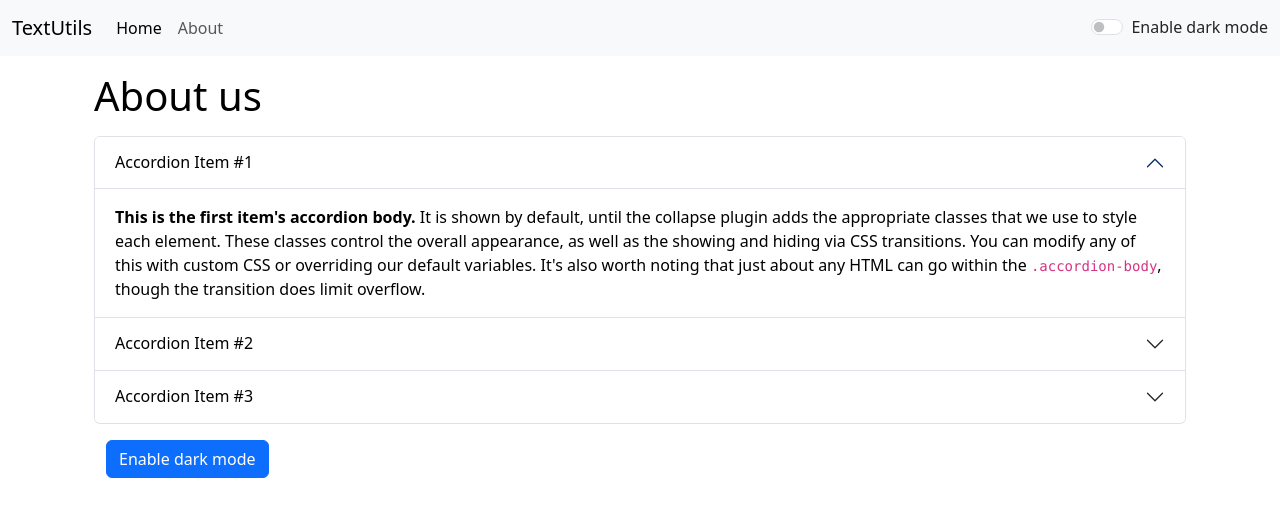
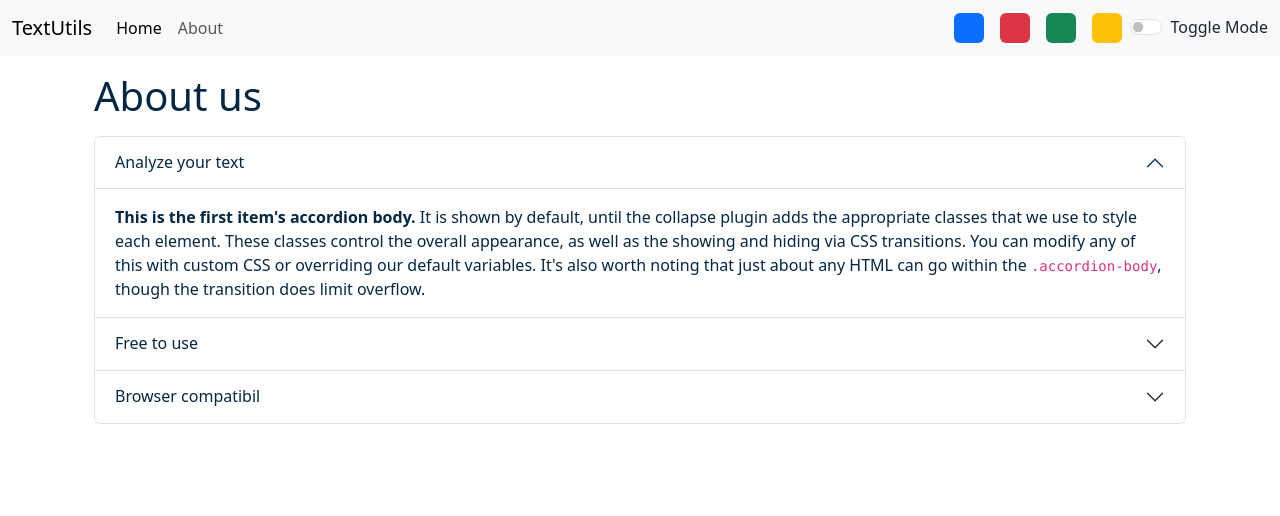
Before and after one commit to faiz-webdev/reactjs, a React (Create React App) app: page /about in a window 1280 px wide. Shown: the top 516 px of the page. Built offline with nearby package versions, Linux system fonts and the light colour scheme.

Commit message:
add color pallet

```diff
--- a/src/App.js
+++ b/src/App.js
@@ -23,7 +23,18 @@ function App() {
     }, 1500);
   };
 
-  const toggleMode = () => {
+  const removeBodyClasses = () => {
+    document.body.classList.remove("bg-light");
+    document.body.classList.remove("bg-dark");
+    document.body.classList.remove("bg-warning");
+    document.body.classList.remove("bg-danger");
+    document.body.classList.remove("bg-success");
+  };
+
+  const toggleMode = (cls) => {
+    console.log(cls);
+    removeBodyClasses();
+    document.body.classList.add(`bg-${cls}`);
     if (mode === "dark") {
       setMode("light");
       document.body.style.backgroundColor = "white";
@@ -40,11 +51,16 @@ function App() {
     <>
       {/* <Navbar title="TeXtUtils" aboutText="About website" /> */}
       <Router>
-        <Navbar title="TextUtils" mode={mode} toggleMode={toggleMode} aboutText="About" />
+        <Navbar
+          title="TextUtils"
+          mode={mode}
+          toggleMode={toggleMode}
+          aboutText="About"
+        />
         <Alert alert={alert} />
         <div className="container my-3">
           <Routes>
-            <Route exact path="/about" element={<About />} />
+            <Route exact path="/about" element={<About mode={mode} />} />
             <Route
               path="/"
               element={
--- a/src/components/About.js
+++ b/src/components/About.js
@@ -1,32 +1,18 @@
 import React, { useState } from "react";
 
-export default function About() {
-  const [myStyle, setMyStyle] = useState({
-    color: "black",
-    backgroundColor: "white",
-  });
-  const [buttonText, setButtonText] = useState(`Enable dark mode`);
+export default function About(props) {
+  // const [myStyle, setMyStyle] = useState({
+  //   color: "black",
+  //   backgroundColor: "white",
+  // });
 
-  const toggleStyle = () => {
-    if (myStyle.color === "black") {
-      setMyStyle({
-        color: "white",
-        backgroundColor: "black",
-        border: "1px solid white",
-      });
-      setButtonText("Enable light mode");
-    } else {
-      setMyStyle({
-        color: "black",
-        backgroundColor: "white",
-      });
-
-      setButtonText("Enable dark mode");
-    }
+  let myStyle = {
+    color: props.mode === "dark" ? "white" : "#042743",
+    backgroundColor: props.mode === "dark" ? "rgb(36 74 104)" : "white",
   };
 
   return (
-    <div className="container" style={myStyle}>
+    <div className="container" style={{color: props.mode === "dark" ? "white" : "#042743"}}>
       <h1 className="my-3">About us</h1>
       <div className="accordion" id="accordionExample">
         <div className="accordion-item">
@@ -40,7 +26,7 @@ export default function About() {
               aria-controls="collapseOne"
               style={myStyle}
             >
-              Accordion Item #1
+              Analyze your text
             </button>
           </h2>
           <div
@@ -71,7 +57,7 @@ export default function About() {
               aria-controls="collapseTwo"
               style={myStyle}
             >
-              Accordion Item #2
+              Free to use
             </button>
           </h2>
           <div
@@ -102,7 +88,7 @@ export default function About() {
               aria-controls="collapseThree"
               style={myStyle}
             >
-              Accordion Item #3
+              Browser compatibil
             </button>
           </h2>
           <div
@@ -123,11 +109,6 @@ export default function About() {
           </div>
         </div>
       </div>
-      <div className="container my-3">
-        <button type="button" className="btn btn-primary" onClick={toggleStyle}>
-          {buttonText}
-        </button>
-      </div>
     </div>
   );
 }
--- a/src/components/Alert.js
+++ b/src/components/Alert.js
@@ -6,14 +6,16 @@ function Alert(props) {
     return lower.charAt(0).toUpperCase() + word.slice(1);
   };
   return (
-    props.alert && (
+    <div style={{ height: "50%" }}>
+      {props.alert && (
         <div
           className={`alert alert-${props.alert.type} alert-dismissible fade show`}
           role="alert"
         >
           <strong>{capitalize(props.alert.type)}</strong>: {props.alert.msg}
         </div>
-    )
+      )}
+    </div>
   );
 }
 
--- a/src/components/Navbar.js
+++ b/src/components/Navbar.js
@@ -35,6 +35,36 @@ export default function Navbar(props) {
               </Link>
             </li>
           </ul>
+          <div className="d-flex">
+            <div
+              onClick={() => {
+                props.toggleMode("primary");
+              }}
+              className="bg-primary rounded mx-2"
+              style={{ height: "30px", width: "30px", cursor: "pointer" }}
+            ></div>
+            <div
+              onClick={() => {
+                props.toggleMode("danger");
+              }}
+              className="bg-danger rounded mx-2"
+              style={{ height: "30px", width: "30px", cursor: "pointer" }}
+            ></div>
+            <div
+              onClick={() => {
+                props.toggleMode("success");
+              }}
+              className="bg-success rounded mx-2"
+              style={{ height: "30px", width: "30px", cursor: "pointer" }}
+            ></div>
+            <div
+              onClick={() => {
+                props.toggleMode("warning");
+              }}
+              className="bg-warning rounded mx-2"
+              style={{ height: "30px", width: "30px", cursor: "pointer" }}
+            ></div>
+          </div>
           <div
             className={`form-check form-switch text-${
               props.mode === "light" ? "dark" : "light"
@@ -44,13 +74,16 @@ export default function Navbar(props) {
               className="form-check-input"
               type="checkbox"
               id="flexSwitchCheckChecked"
-              onClick={props.toggleMode}
+              onClick={() => {
+                props.toggleMode(null);
+              }}
             />
             <label
               className="form-check-label"
               htmlFor="flexSwitchCheckChecked"
             >
-              Enable {props.mode === "light" ? "dark" : "light"} mode
+              {/* Enable {props.mode === "light" ? "dark" : "light"} mode */}
+              Toggle Mode
             </label>
           </div>
         </div>
--- a/src/components/TextForm.js
+++ b/src/components/TextForm.js
@@ -27,6 +27,7 @@ export default function TextForm(props) {
     text.select();
     text.setSelectionRange(0, 99999);
     navigator.clipboard.writeText(text.value);
+    document.getSelection().removeAllRanges();
 
     props.showAlert("Copied to clipboard!", "success");
   };
@@ -53,21 +54,21 @@ export default function TextForm(props) {
             value={text}
             onChange={handleOnChange}
             style={{
-              backgroundColor: props.mode === "dark" ? "gray" : "white",
+              backgroundColor: props.mode === "dark" ? "#13466e" : "white",
               color: props.mode === "dark" ? "white" : "#042743",
             }}
           ></textarea>
         </div>
-        <button className="btn btn-primary mx-2" onClick={handleUpClick}>
+        <button disabled={text.length===0} className="btn btn-primary mx-2 my-1" onClick={handleUpClick}>
           Convert to Uppercase
         </button>
-        <button className="btn btn-primary mx-2" onClick={handleLoClick}>
+        <button disabled={text.length===0} className="btn btn-primary mx-2 my-1" onClick={handleLoClick}>
           Convert to LowerCase
         </button>
-        <button className="btn btn-primary mx-2" onClick={copyText}>
+        <button disabled={text.length===0} className="btn btn-primary mx-2 my-1" onClick={copyText}>
           Copy Text
         </button>
-        <button className="btn btn-primary mx-2" onClick={removeSpace}>
+        <button disabled={text.length===0} className="btn btn-primary mx-2 my-1" onClick={removeSpace}>
           Remove extra spaces
         </button>
       </div>
@@ -77,14 +78,15 @@ export default function TextForm(props) {
       >
         <h1>Your text summary</h1>
         <p>
-          {text.split(" ").length} words and {text.length} characters
+          {text.split(" ").filter((el) => el.length !== 0).length} words and{" "}
+          {text.length} characters
         </p>
-        <p>{0.008 * text.split(" ").length} Minutes read</p>
+        <p>{0.008 * text.split(" ").filter((el) => el.length !== 0).length} Minutes read</p>
         <h2>Preview</h2>
         <p>
           {text.length > 0
             ? text
-            : "Enter something in the textbox above to preview it here"}
+            : "Nothing to preview"}
         </p>
       </div>
     </>
```
Lines whose indentation alone changed are shown as unchanged.
